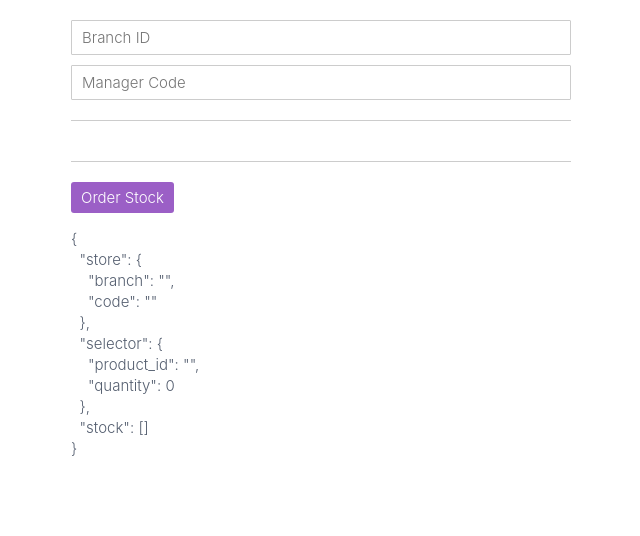
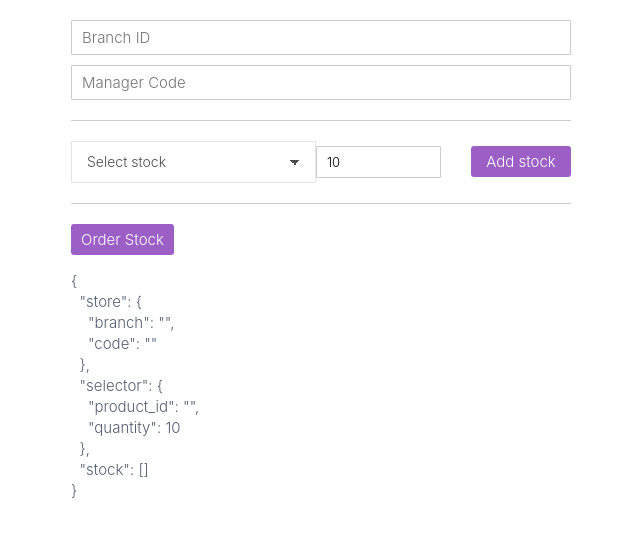
Before and after one commit to cyrilledjdj/angular-pro-src, an Angular app: page / in a window 1280 px wide. Shown: the top 536 px of the page, without its empty margins (319-959 px from the left). Built offline with nearby package versions, Linux system fonts and the light colour scheme.

Commit message:
binding formControls to select

```diff
--- a/src/app/stock-inventory/components/stock-selector/stock-selector.component.html
+++ b/src/app/stock-inventory/components/stock-selector/stock-selector.component.html
@@ -1,2 +1,13 @@
 <div [formGroup]=parent class="stock-selector">
+    <div formGroupName=selector>
+        <select formControlName="product_id">
+            <option value="">Select stock</option>
+            <option *ngFor="let product of products" [value]="product.id">
+                {{product.name}}
+            </option>
+        </select>
+        <input class="stock-counter" type="number" step='10' min='10' max='1000'
+            formControlName='quantity'>
+        <button>Add stock</button>
+    </div>
 </div>
--- a/src/app/stock-inventory/components/stock-selector/stock-selector.component.scss
+++ b/src/app/stock-inventory/components/stock-selector/stock-selector.component.scss
@@ -31,7 +31,7 @@
     }
   }
 
-  & > div {
+  > div {
     display: flex;
     align-items: center;
     justify-content: space-between;
--- a/src/app/stock-inventory/components/stock-selector/stock-selector.component.ts
+++ b/src/app/stock-inventory/components/stock-selector/stock-selector.component.ts
@@ -1,5 +1,6 @@
 import { Component, OnInit, Input } from '@angular/core';
 import { FormGroup } from '@angular/forms';
+import { Product } from '../../models/product';
 
 @Component({
   selector: 'stock-selector',
@@ -10,6 +11,8 @@ export class StockSelectorComponent implements OnInit {
 
   @Input()
   parent: FormGroup;
+  @Input()
+  products: Product[];
   constructor() { }
 
   ngOnInit() {
--- a/src/app/stock-inventory/containers/stock-inventory/stock-inventory.component.html
+++ b/src/app/stock-inventory/containers/stock-inventory/stock-inventory.component.html
@@ -1,7 +1,7 @@
 <div class="stock-inventory">
     <form [formGroup]=form (ngSubmit)=onSubmit()>
         <stock-branch [parent]="form"></stock-branch>
-        <stock-selector [parent]="form"></stock-selector>
+        <stock-selector [parent]="form" [products]=products></stock-selector>
         <stock-products [parent]="form"></stock-products>
         <div class="stock-inventory__buttons">
             <button type="submit" [disabled]=form.invalid>Order Stock</button>
--- a/src/app/stock-inventory/containers/stock-inventory/stock-inventory.component.ts
+++ b/src/app/stock-inventory/containers/stock-inventory/stock-inventory.component.ts
@@ -1,5 +1,6 @@
 import { Component, OnInit } from '@angular/core';
 import { FormArray, FormControl, FormGroup } from '@angular/forms';
+import { Product } from '../../models/product';
 
 @Component({
   selector: 'stock-inventory',
@@ -8,6 +9,15 @@ import { FormArray, FormControl, FormGroup } from '@angular/forms';
   providers: []
 })
 export class StockInventoryComponent implements OnInit {
+
+  products: Product[] = [
+    { id: 1, price: 2800, name: 'MacBook Pro' },
+    { id: 2, price: 50, name: 'USB-C Adaptor' },
+    { id: 3, price: 400, name: 'iPod' },
+    { id: 4, price: 900, name: 'iPhone' },
+    { id: 5, price: 600, name: 'Apple Watch' },
+  ];
+
   form: FormGroup = new FormGroup({
     store: new FormGroup({
       branch: new FormControl(''),
@@ -15,7 +25,7 @@ export class StockInventoryComponent implements OnInit {
     }),
     selector: new FormGroup({
       product_id: new FormControl(''),
-      quantity: new FormControl(0)
+      quantity: new FormControl(10)
     }),
     stock: new FormArray([])
   });
--- /dev/null
+++ b/src/app/stock-inventory/models/product.ts
@@ -0,0 +1,5 @@
+export interface Product {
+    id: number;
+    price: number;
+    name: string;
+}
```
